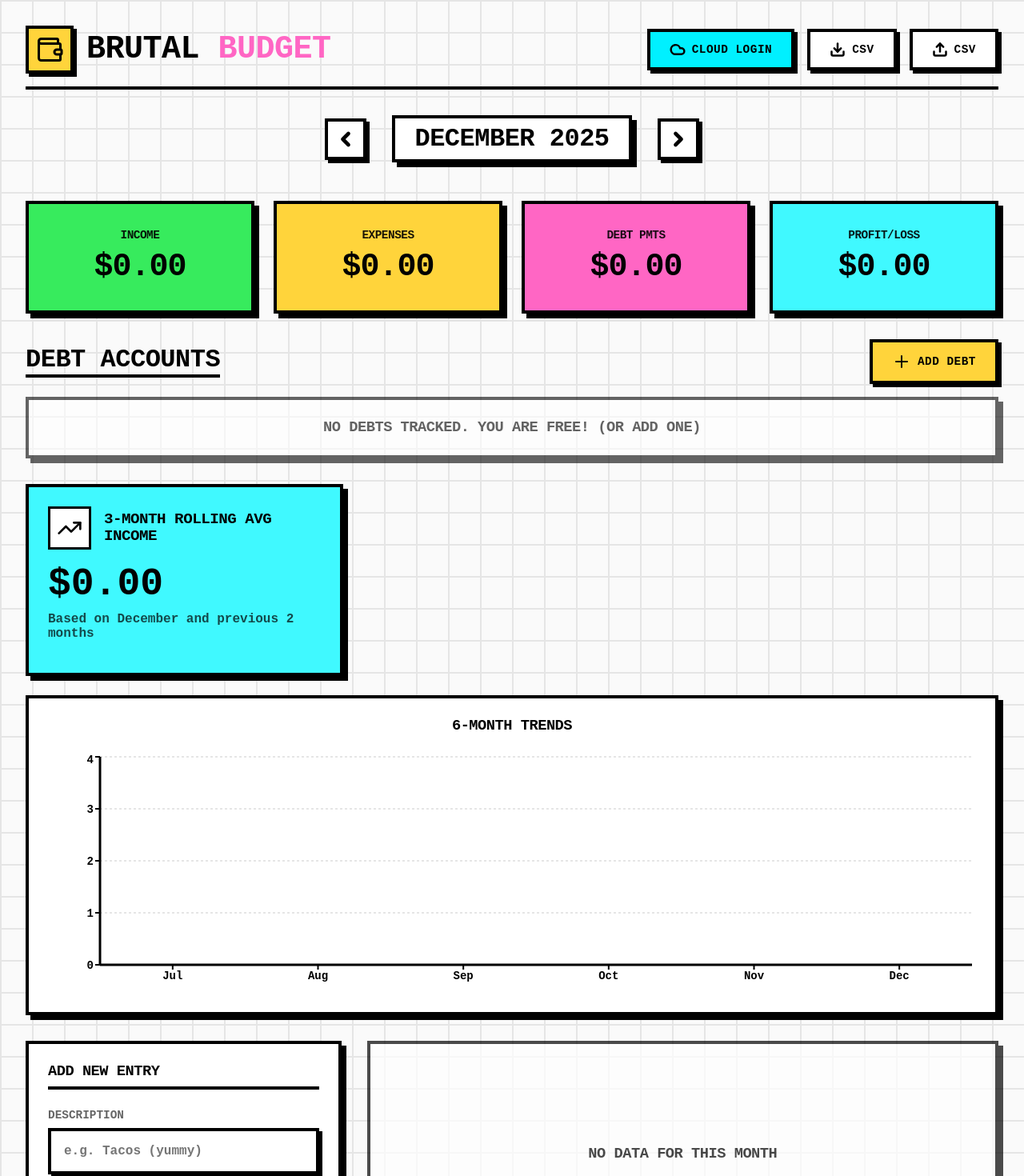
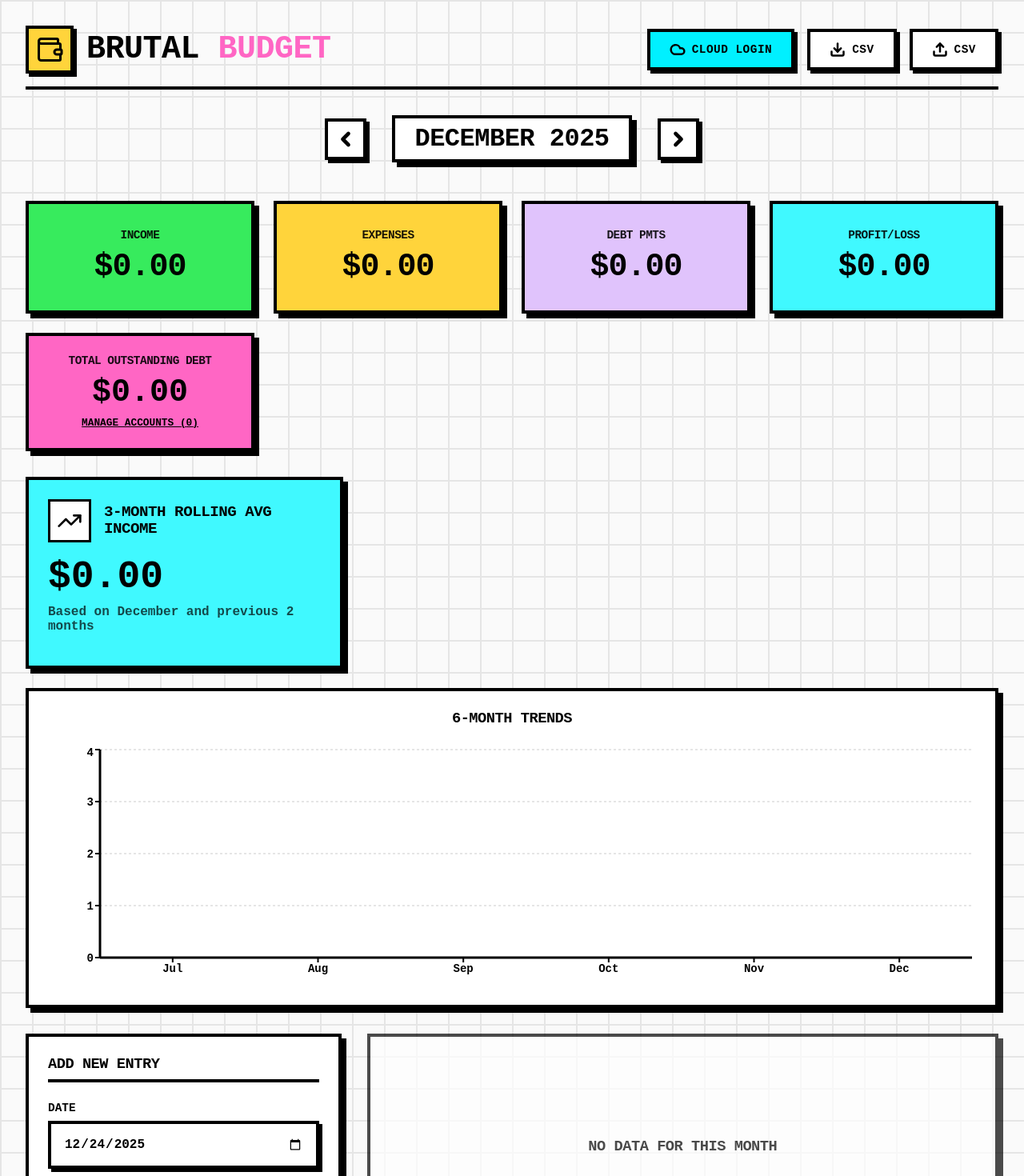
Before and after one commit to grindflame/budget-app-neo, a React (Vite) app: page / in a window 1280 px wide. Shown: the top 1470 px of the page at 80% size. Built offline with nearby package versions, Linux system fonts and the light colour scheme.

Commit message:
Refactor Debt UI to Modal and Add Date Input

```diff
--- a/src/App.tsx
+++ b/src/App.tsx
@@ -5,7 +5,6 @@ import { SummaryCards } from './components/SummaryCards';
 import { AddTransactionForm } from './components/AddTransactionForm';
 import { BudgetCharts } from './components/BudgetCharts';
 import { TransactionList } from './components/TransactionList';
-import { DebtsManager } from './components/DebtsManager';
 import { Upload, Download, Trash, ChevronLeft, ChevronRight, Wallet, Cloud, X, LogOut, RefreshCw } from 'lucide-react';
 import { format, addMonths, subMonths, parseISO } from 'date-fns';
 
@@ -181,10 +180,8 @@ const Dashboard: React.FC = () => {
         </button>
       </div>
 
+      {/* SUMMARY CARDS (Now includes Total Debts Button) */}
       <SummaryCards transactions={transactions} currentMonth={currentMonth} />
-
-      {/* DEBTS MANAGER SECTION */}
-      <DebtsManager />
 
       <BudgetCharts transactions={transactions} currentMonth={currentMonth} />
 
--- a/src/components/AddTransactionForm.tsx
+++ b/src/components/AddTransactionForm.tsx
@@ -28,6 +28,7 @@ export const AddTransactionForm: React.FC = () => {
     const [type, setType] = useState<TransactionType | 'debt'>('expense');
     const [category, setCategory] = useState(CATEGORIES[0]);
     const [selectedDebtId, setSelectedDebtId] = useState('');
+    const [txDate, setTxDate] = useState(new Date().toISOString().split('T')[0]);
 
     const handleSubmit = (e: React.FormEvent) => {
         e.preventDefault();
@@ -38,23 +39,31 @@ export const AddTransactionForm: React.FC = () => {
             amount: parseFloat(amount),
             type: type as TransactionType,
             category: category || 'Uncategorized',
-            date: new Date().toISOString().split('T')[0],
+            date: txDate,
             debtAccountId: selectedDebtId || undefined
         });
         setDesc('');
         setAmount('');
-        // No reset for category
+        // No reset for category or date (often users add multiple for same day)
     };
 
     // Type selection logic
-    // If user selects "DEBT PAYMENT", show Debt selector.
-    // If user selects "DEBT INTEREST", show Debt selector.
     const isDebtRelated = type === 'debt' || type === 'debt-payment' || type === 'debt-interest';
 
     return (
         <div className="neo-box">
             <h3 style={{ borderBottom: '4px solid black', paddingBottom: '0.5rem', marginBottom: '1.5rem' }}>Add New Entry</h3>
             <form onSubmit={handleSubmit} className="form-stack">
+                <div className="form-group">
+                    <label>DATE</label>
+                    <input
+                        className="neo-input"
+                        type="date"
+                        value={txDate}
+                        onChange={e => setTxDate(e.target.value)}
+                    />
+                </div>
+
                 <div className="form-group">
                     <label>DESCRIPTION</label>
                     <input
--- a/src/components/DebtsManager.tsx
+++ b/src/components/DebtsManager.tsx
@@ -2,10 +2,11 @@ import React, { useState } from 'react';
 import { useBudget } from '../context/BudgetContext';
 import { Plus, Trash2, Edit2, X } from 'lucide-react';
 
-export const DebtsManager: React.FC = () => {
+const DebtModal: React.FC<{ onClose: () => void }> = ({ onClose }) => {
     const { debts, transactions, addDebt, editDebt, deleteDebt } = useBudget();
+
+    // Internal state for managing the debt list interactions
     const [isFormOpen, setIsFormOpen] = useState(false);
-
     const [name, setName] = useState('');
     const [startBal, setStartBal] = useState('');
     const [editingId, setEditingId] = useState<string | null>(null);
@@ -34,7 +35,6 @@ export const DebtsManager: React.FC = () => {
     };
 
     // Calculation Logic
-    // Current Balance = Starting Balance - (Payments) + (Interest)
     const getDebtStats = (debtId: string, initial: number) => {
         const debtTx = transactions.filter(t => t.debtAccountId === debtId);
 
@@ -47,36 +47,33 @@ export const DebtsManager: React.FC = () => {
             .reduce((sum, t) => sum + t.amount, 0);
 
         const current = initial - payments + interest;
-
-        // Progress % (paid off)
-        // If initial is 1000, current is 800. Paid 200. Progress 20%.
-        // Caution: If interest is added, balance could go up.
-        // Let's stick to simple "Current Balance" and maybe "Paid YTD".
-
         return { current, payments, interest };
     };
 
     return (
+        <div style={{
+            position: 'fixed', top: 0, left: 0, right: 0, bottom: 0,
+            background: 'rgba(0,0,0,0.8)', display: 'flex', alignItems: 'center', justifyContent: 'center', zIndex: 999
+        }}>
+            <div className="neo-box" style={{ width: '90%', maxWidth: '600px', maxHeight: '90vh', overflowY: 'auto', background: 'var(--neo-white)' }}>
+                <div style={{ display: 'flex', justifyContent: 'space-between', marginBottom: '1rem', borderBottom: '4px solid black', paddingBottom: '1rem' }}>
+                    <h2 style={{ fontSize: '2rem', margin: 0 }}>DEBT ACCOUNTS</h2>
+                    <button onClick={onClose} className="icon-btn"><X size={24} /></button>
+                </div>
+
+                {/* Add/Edit Form */}
                 <div style={{ marginBottom: '2rem' }}>
-            <div style={{ display: 'flex', justifyContent: 'space-between', alignItems: 'center', marginBottom: '1rem' }}>
-                <h2 style={{ fontSize: '2rem', margin: 0, borderBottom: '4px solid black' }}>DEBT ACCOUNTS</h2>
+                    {!isFormOpen ? (
                         <button
                             className="neo-btn"
-                    onClick={() => {
-                        setIsFormOpen(!isFormOpen);
-                        setEditingId(null);
-                        setName('');
-                        setStartBal('');
-                    }}
-                    style={{ background: isFormOpen ? '#ccc' : 'var(--neo-yellow)' }}
+                            onClick={() => { setIsFormOpen(true); setEditingId(null); setName(''); setStartBal(''); }}
+                            style={{ background: 'var(--neo-yellow)', width: '100%', justifyContent: 'center' }}
                         >
-                    {isFormOpen ? <X size={24} /> : <Plus size={24} />}
-                    {isFormOpen ? ' CANCEL' : ' ADD DEBT'}
+                            <Plus size={24} /> ADD NEW DEBT ACCOUNT
                         </button>
-            </div>
-
-            {isFormOpen && (
-                <div className="neo-box" style={{ marginBottom: '2rem', border: '4px solid black' }}>
+                    ) : (
+                        <div className="neo-box" style={{ border: '4px solid black', background: '#f9f9f9' }}>
+                            <h4 style={{ marginTop: 0 }}>{editingId ? 'EDIT DEBT' : 'NEW DEBT'}</h4>
                             <form onSubmit={handleSubmit} style={{ display: 'grid', gap: '1rem' }}>
                                 <div>
                                     <label style={{ fontWeight: 'bold' }}>DEBT NAME</label>
@@ -95,103 +92,58 @@ export const DebtsManager: React.FC = () => {
                                         value={startBal} onChange={e => setStartBal(e.target.value)}
                                     />
                                 </div>
-                        <button className="neo-btn pink" type="submit">
-                            {editingId ? 'UPDATE DEBT' : 'CREATE DEBT'}
+                                <div style={{ display: 'flex', gap: '1rem' }}>
+                                    <button className="neo-btn pink" type="submit" style={{ flex: 1, justifyContent: 'center' }}>
+                                        {editingId ? 'UPDATE' : 'CREATE'}
                                     </button>
+                                    <button className="neo-btn white" type="button" onClick={() => setIsFormOpen(false)} style={{ flex: 1, justifyContent: 'center' }}>
+                                        CANCEL
+                                    </button>
+                                </div>
                             </form>
                         </div>
                     )}
+                </div>
 
-            {/* List of Debts */}
-            <div className="debts-grid">
+                {/* List */}
+                <div className="debts-stack">
                     {debts.map(d => {
                         const stats = getDebtStats(d.id, d.startingBalance);
                         const isPaidOff = stats.current <= 0;
-
                         return (
                             <div key={d.id} className="neo-box" style={{
                                 background: isPaidOff ? '#e6fff2' : 'white',
-                            display: 'flex', flexDirection: 'column', gap: '1rem',
-                            position: 'relative'
+                                display: 'flex', flexDirection: 'column', gap: '0.5rem',
+                                position: 'relative', border: '3px solid black'
                             }}>
-                            <div style={{ display: 'flex', justifyContent: 'space-between', alignItems: 'flex-start' }}>
-                                <h3 style={{ margin: 0, fontSize: '1.4rem' }}>{d.name}</h3>
+                                <div style={{ display: 'flex', justifyContent: 'space-between', alignItems: 'center' }}>
+                                    <h3 style={{ margin: 0 }}>{d.name}</h3>
                                     <div style={{ display: 'flex', gap: '5px' }}>
-                                    <button onClick={() => startEdit(d)} className="icon-btn"><Edit2 size={16} /></button>
-                                    <button onClick={() => { if (confirm("Delete this debt account?")) deleteDebt(d.id); }} className="icon-btn trash"><Trash2 size={16} /></button>
+                                        <button onClick={() => startEdit(d)} className="icon-btn" title="Edit"><Edit2 size={16} /></button>
+                                        <button onClick={() => { if (confirm("Delete this debt account?")) deleteDebt(d.id); }} className="icon-btn trash" title="Delete"><Trash2 size={16} /></button>
                                     </div>
                                 </div>
-
-                            <div className="stats-row">
-                                <div>
-                                    <label>CURRENT BAL</label>
-                                    <div className="val" style={{ color: isPaidOff ? 'var(--neo-green)' : 'var(--neo-pink)' }}>
+                                <div style={{ fontSize: '1.5rem', fontWeight: 900, color: isPaidOff ? 'var(--neo-green)' : 'var(--neo-pink)' }}>
                                     ${stats.current.toLocaleString(undefined, { minimumFractionDigits: 2 })}
                                 </div>
+                                <div style={{ display: 'grid', gridTemplateColumns: '1fr 1fr', fontSize: '0.85rem', gap: '0.5rem', opacity: 0.8 }}>
+                                    <div>Started: <b>${d.startingBalance.toLocaleString()}</b></div>
+                                    <div>Interest: <b style={{ color: 'var(--neo-pink)' }}>+${stats.interest.toLocaleString()}</b></div>
+                                    <div>Payments: <b style={{ color: 'var(--neo-green)' }}>-${stats.payments.toLocaleString()}</b></div>
                                 </div>
-                                <div>
-                                    <label>STARTING</label>
-                                    <div className="val">${d.startingBalance.toLocaleString()}</div>
-                                </div>
-                            </div>
-
-                            <div className="info-grid">
-                                <div>
-                                    <span>PAYMENTS:</span>
-                                    <span style={{ fontWeight: 'bold', color: 'var(--neo-green)' }}> -${stats.payments.toLocaleString()}</span>
-                                </div>
-                                <div>
-                                    <span>INTEREST:</span>
-                                    <span style={{ fontWeight: 'bold', color: 'var(--neo-pink)' }}> +${stats.interest.toLocaleString()}</span>
-                                </div>
-                            </div>
-
-                            {isPaidOff && (
-                                <div style={{
-                                    position: 'absolute', top: '50%', left: '50%', transform: 'translate(-50%, -50%) rotate(-15deg)',
-                                    border: '4px solid var(--neo-green)', padding: '0.5rem 1rem', fontSize: '2rem', fontWeight: 900,
-                                    color: 'var(--neo-green)', background: 'rgba(255,255,255,0.9)', pointerEvents: 'none'
-                                }}>
-                                    PAID OFF
-                                </div>
-                            )}
                             </div>
                         );
                     })}
+                    {debts.length === 0 && (
+                        <p style={{ textAlign: 'center', opacity: 0.5 }}>No debt accounts yet.</p>
+                    )}
                 </div>
 
-            {debts.length === 0 && !isFormOpen && (
-                <div className="neo-box" style={{ textAlign: 'center', opacity: 0.6 }}>
-                    <h3 style={{ margin: 0 }}>NO DEBTS TRACKED. YOU ARE FREE! (OR ADD ONE)</h3>
             </div>
-            )}
-
             <style>{`
-                .debts-grid {
+                .debts-stack {
                     display: grid;
-                    grid-template-columns: repeat(auto-fit, minmax(300px, 1fr));
-                    gap: 1.5rem;
-                }
-                .label, label {
-                    font-size: 0.8rem;
-                    font-weight: 900;
-                    opacity: 0.6;
-                    display: block;
-                }
-                .val {
-                    font-size: 1.8rem;
-                    font-weight: 900;
-                }
-                .stats-row {
-                    display: flex;
-                    gap: 2rem;
-                    border-bottom: 2px solid #eee;
-                    padding-bottom: 1rem;
-                }
-                .info-grid {
-                    display: grid;
-                    gap: 0.5rem;
-                    font-size: 0.9rem;
+                    gap: 1rem;
                 }
                 .icon-btn {
                     background: none; border: 2px solid black; padding: 4px; cursor: pointer;
@@ -203,3 +155,37 @@ export const DebtsManager: React.FC = () => {
         </div>
     );
 };
+
+export const DebtsManager: React.FC = () => {
+    const { debts, transactions } = useBudget();
+    const [isModalOpen, setIsModalOpen] = useState(false);
+
+    // Calculate Total Outstanding Debt (Across all accounts)
+    const totalDebt = debts.reduce((acc, d) => {
+        // Copy paste logic or reuse? Reuse logic is cleaner but for now let's just calc inline for summary
+        const debtTx = transactions.filter(t => t.debtAccountId === d.id);
+        const payments = debtTx.filter(t => t.type === 'debt-payment' || t.type === 'debt').reduce((s, t) => s + t.amount, 0);
+        const interest = debtTx.filter(t => t.type === 'debt-interest').reduce((s, t) => s + t.amount, 0);
+        return acc + (d.startingBalance - payments + interest);
+    }, 0);
+
+    return (
+        <>
+            {isModalOpen && <DebtModal onClose={() => setIsModalOpen(false)} />}
+
+            {/* Summary Card for Main Dashboard */}
+            <div className="neo-box" style={{ background: 'var(--neo-pink)', color: 'black', display: 'flex', flexDirection: 'column', alignItems: 'center', justifyContent: 'center', cursor: 'pointer', transition: 'transform 0.1s' }}
+                onClick={() => setIsModalOpen(true)}
+                title="Click to Manage Debt Accounts"
+            >
+                <h4 style={{ fontSize: '0.9rem', marginBottom: '0.5rem', opacity: 0.9 }}>TOTAL OUTSTANDING DEBT</h4>
+                <div style={{ fontSize: '2.5rem', fontWeight: 900 }}>
+                    ${totalDebt.toLocaleString(undefined, { minimumFractionDigits: 2, maximumFractionDigits: 2 })}
+                </div>
+                <div style={{ marginTop: '0.5rem', fontSize: '0.8rem', fontWeight: 'bold', textDecoration: 'underline' }}>
+                    MANAGE ACCOUNTS ({debts.length})
+                </div>
+            </div>
+        </>
+    );
+};
--- a/src/components/SummaryCards.tsx
+++ b/src/components/SummaryCards.tsx
@@ -1,5 +1,6 @@
 import React from 'react';
 import type { Transaction } from '../context/BudgetContext';
+import { DebtsManager } from './DebtsManager';
 
 interface SummaryCardsProps {
     transactions: Transaction[];
@@ -7,22 +8,19 @@ interface SummaryCardsProps {
 }
 
 export const SummaryCards: React.FC<SummaryCardsProps> = ({ transactions }) => {
-    // Filter for current month is done by parent presumably, but let's trust the prop passed `transactions` is what we want to sum?
-    // Wait, Dashboard passes `transactions.filter(...)`. Correct.
-
-    // We also want to show "Budget vs Actual" eventually?
-    // The user requested extra features. Let's add a simple "Safety" metric or similar.
-    // Actually, let's keep this clean and just stick to the main request for now, or add a "Budget Health" card.
 
     const income = transactions.filter(t => t.type === 'income').reduce((acc, t) => acc + t.amount, 0);
     const expense = transactions.filter(t => t.type === 'expense').reduce((acc, t) => acc + t.amount, 0);
-    const debt = transactions.filter(t => t.type === 'debt').reduce((acc, t) => acc + t.amount, 0);
+    // Include the new 'debt-payment' type in the monthly outgoing "Debt Pmts" sum
+    const debt = transactions.filter(t => t.type === 'debt' || t.type === 'debt-payment').reduce((acc, t) => acc + t.amount, 0);
+
     const profitLoss = income - expense - debt;
 
+    // Standard Monthly Cards
     const cards = [
         { label: 'INCOME', amount: income, color: 'var(--neo-green)' },
         { label: 'EXPENSES', amount: expense, color: 'var(--neo-yellow)' },
-        { label: 'DEBT PMTS', amount: debt, color: 'var(--neo-pink)' },
+        { label: 'DEBT PMTS', amount: debt, color: '#e0c3fc' }, // Light purple for monthly payments
         { label: 'PROFIT/LOSS', amount: profitLoss, color: profitLoss >= 0 ? 'var(--neo-cyan)' : '#ff6b6b' },
     ];
 
@@ -36,6 +34,9 @@ export const SummaryCards: React.FC<SummaryCardsProps> = ({ transactions }) => {
                     </div>
                 </div>
             ))}
+
+            {/* The Total Outstanding Debt Card (Managed via Modal) */}
+            <DebtsManager />
 
             <style>{`
         .grid-responsive {
```
Lines whose indentation alone changed are shown as unchanged.
